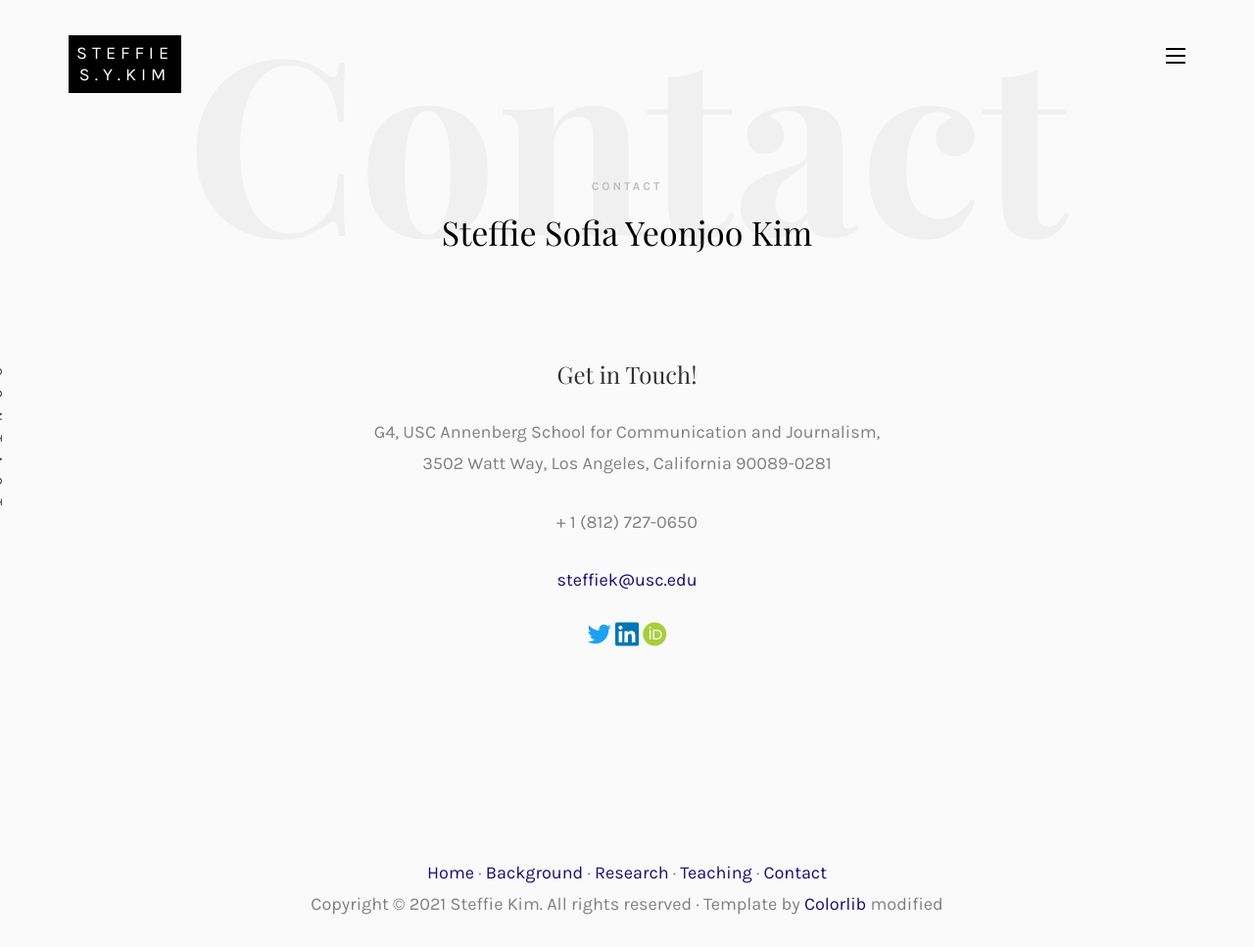
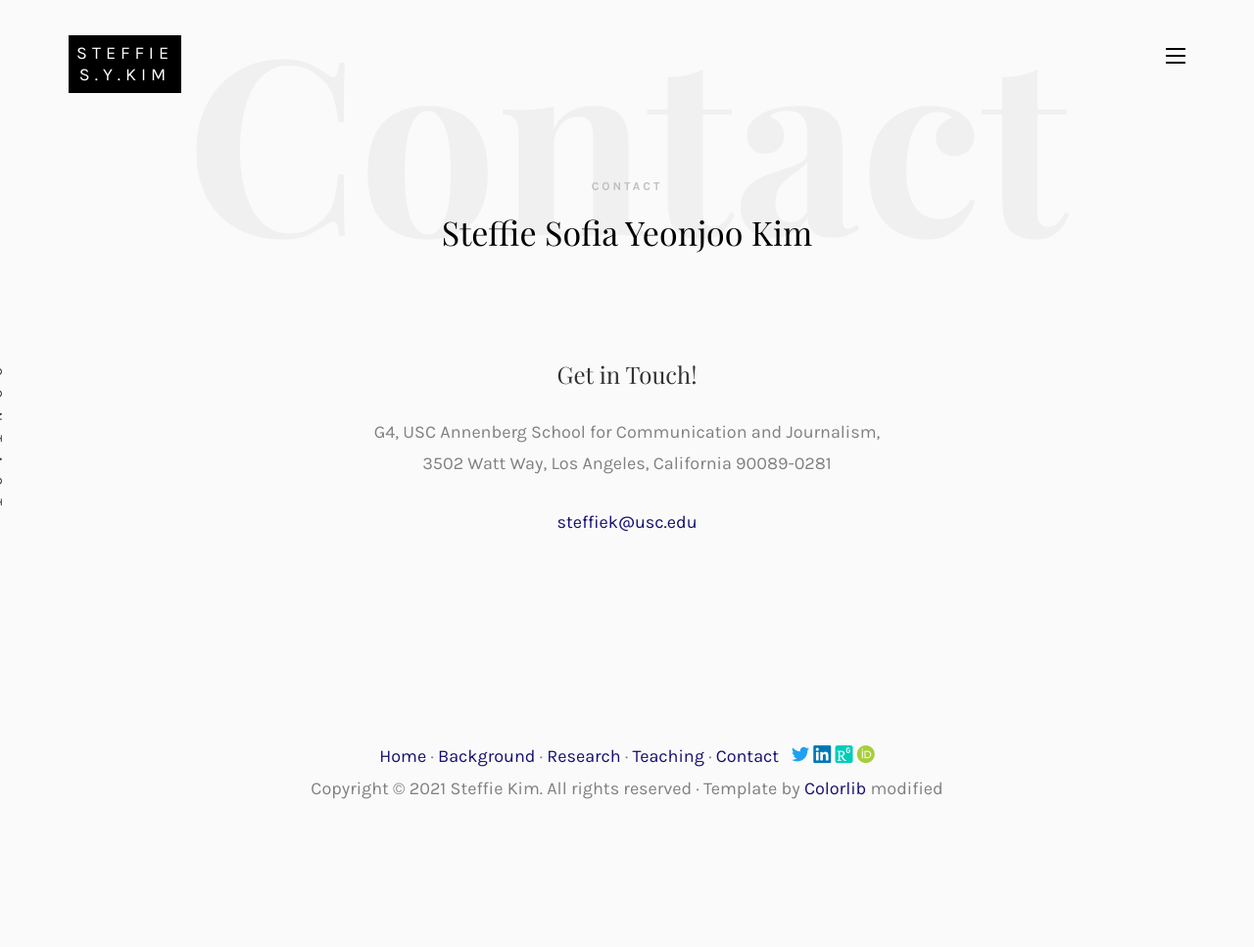
Before and after one commit to steffiekim/steffiekim.github.io, a plain HTML site: page contact.html in a window 1280 px wide. Shown: the whole page at 98% size. After the commit the page ends 848 px from the top, so only its background shows below. Drawn offline with nearby package versions, Linux system fonts and the light colour scheme; files whose address does not match are found by name; a web font is replaced by a local one.

Commit message:
Move social media to footer

```diff
--- a/contact.html
+++ b/contact.html
@@ -116,23 +116,27 @@
 				<div class="center">
 						<h3>Get in Touch!</h3>
 							<p> G4, USC Annenberg School for Communication and Journalism,<br> 3502 Watt Way, Los Angeles, California 90089-0281 </p>
-							<p> + 1 (812) 727-0650 </p>
+							<!-- <p> + 1 (812) 727-0650 </p> -->
 							<p> <a href="mailto:steffiek@usc.edu" target=_blank>steffiek@usc.edu</a> </p>
+							<!--
 							<p class="colorlib-social-icons">
 									<a href="https://twitter.com/kim_steffie" target="_blank"><i class="icon-twitter"></i></a>
 									<a href="https://www.linkedin.com/in/steffiekim/" target="_blank"><i class="icon-linkedin"></i></a>
-									<!-- <a href="https://www.researchgate.net/profile/Steffie_Kim" target="_blank"><i class="icon-researchgate"></i></a> -->
+									<a href="https://www.researchgate.net/profile/Steffie_Kim" target="_blank"><i class="icon-researchgate"></i></a>
 									<a href="https://orcid.org/0000-0002-5400-9591" target="_blank"><i class="icon-orcid"></i></a>
-								</p>
+								</p> -->
 				</div>
 			</div>
 		</div>
 
 		<footer>
 			<div class="col-md-12 text-center">
-					<p>
-						<a href="index.html">Home</a>&nbsp;&middot;&nbsp;<a href="curriculumvitae.html">Background</a>&nbsp;&middot;&nbsp;<a href="research.html">Research</a>&nbsp;&middot;&nbsp;<a href="teaching.html">Teaching</a>&nbsp;&middot;&nbsp;<a href="contact.html">Contact</a>
-
+					<a href="index.html">Home</a>&nbsp;&middot;&nbsp;<a href="curriculumvitae.html">Background</a>&nbsp;&middot;&nbsp;<a href="research.html">Research</a>&nbsp;&middot;&nbsp;<a href="teaching.html">Teaching</a>&nbsp;&middot;&nbsp;<a href="contact.html">Contact</a>&nbsp;&nbsp;
+					<a href="https://twitter.com/kim_steffie" target="_blank"><i class="icon-twitter"></i></a>
+						<a href="https://www.linkedin.com/in/steffiekim/" target="_blank"><i class="icon-linkedin"></i></a>
+						<a href="https://www.researchgate.net/profile/Steffie_Kim" target="_blank"><i class="icon-researchgate"></i></a>
+						<a href="https://orcid.org/0000-0002-5400-9591" target="_blank"><i class="icon-orcid"></i></a>
+						<!-- <a href="https://annenberg.usc.edu/communication/communication-phd/doctoral-students/steffie-kim" target="_blank"><i class="icon-school"></i></a> -->
 					<br>
 
 					<!-- Link back to Colorlib can't be removed. Template is licensed under CC BY 3.0. -->
@@ -141,6 +145,7 @@
 				</p>
 			</div>
 		</footer>
+
 
 	</div>
 
```
Also changed, not shown: curriculumvitae.html (+9 -2 lines), index.html (+11 -4 lines), research.html (+9 -3 lines), teaching.html (+10 -3 lines). Lines whose indentation alone changed are shown as unchanged.
